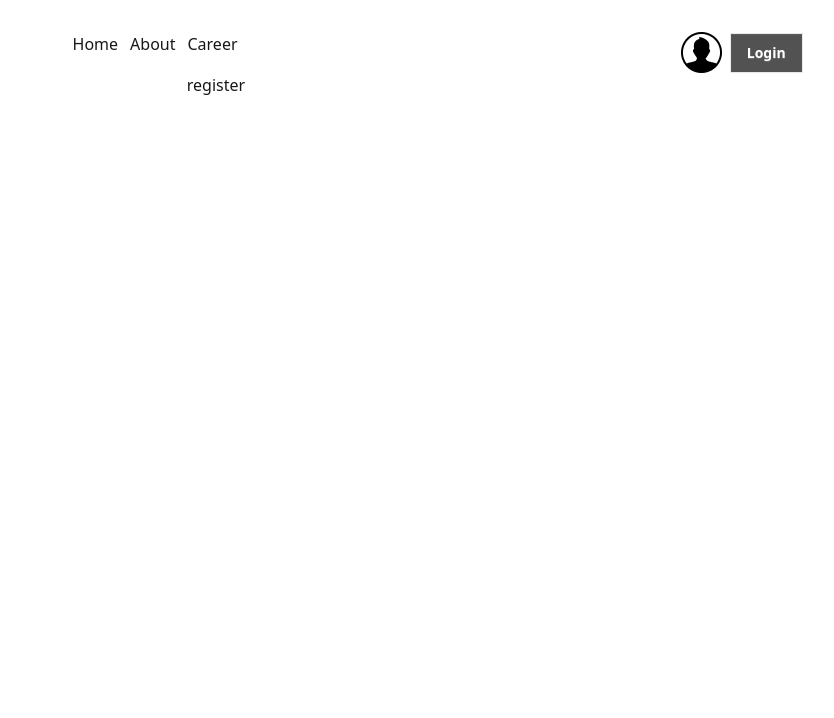
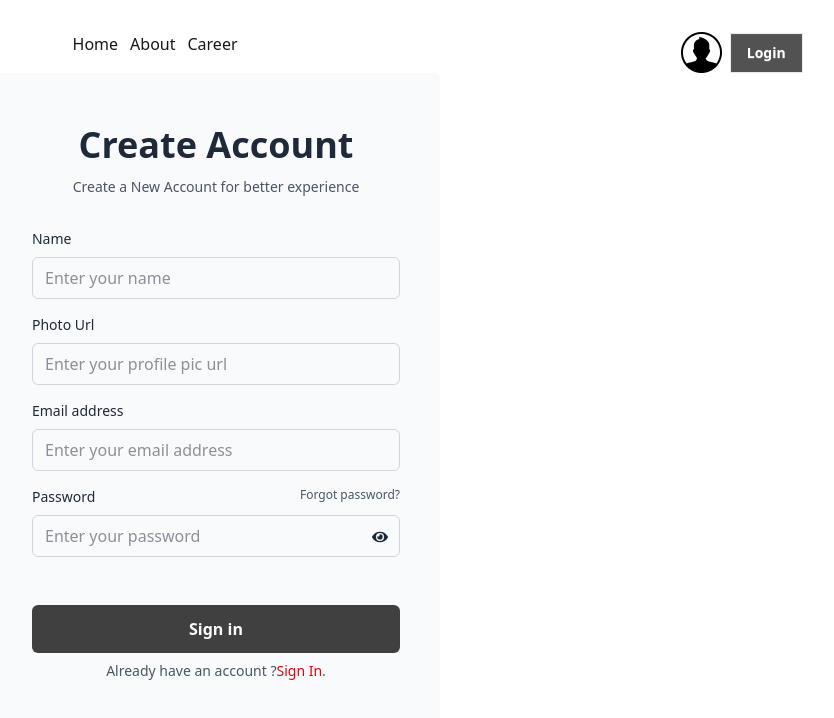
Before and after one commit to joynalmdabedin440/the-daily-feed, a React (Vite) app: page /auth/register in a window 1280 px wide. Shown: the top 718 px of the page, without its empty margins (424-1258 px from the left). Built offline with nearby package versions, Linux system fonts and the light colour scheme.

Commit message:
add sign in section

```diff
--- a/src/components/Login.jsx
+++ b/src/components/Login.jsx
@@ -1,7 +1,11 @@
+import { useState } from "react";
+import { FaEye, FaEyeSlash } from "react-icons/fa";
 import { Link } from "react-router";
 
 
 const Login = () => {
+
+    const [showed,setShowed] =useState(false)
 
 
     const handleLogin = e => {
@@ -10,11 +14,11 @@ const Login = () => {
         const email = e.target.email.value
         const password = e.target.password.value
 
-        console.log(email,password);
+        console.log(email, password);
 
     }
     return (
-        <div className="flex flex-col max-w-md p-6 rounded-md sm:p-10 bg-gray-50 text-gray-800">
+        <div className="flex flex-col md:max-w-md lg:w-lg p-6 rounded-md sm:p-10 bg-gray-50 text-gray-800">
             <div className="mb-8 text-center">
                 <h1 className="my-3 text-4xl font-bold">Sign in</h1>
                 <p className="text-sm text-gray-600">Sign in to access your account</p>
@@ -30,7 +34,16 @@ const Login = () => {
                             <label htmlFor="password" className="text-sm">Password</label>
                             <a rel="noopener noreferrer" href="#" className="text-xs hover:underline text-gray-600">Forgot password?</a>
                         </div>
-                        <input type="password" name="password" id="password" placeholder="Enter your password" className="w-full px-3 py-2 border rounded-md border-gray-300 bg-gray-50 text-gray-800" />
+                        <div className="relative">
+                            <input type={showed?"text":"password"} name="password" id="password" placeholder="Enter your password" className="w-full px-3 py-2 border rounded-md border-gray-300 bg-gray-50 text-gray-800" />
+
+                            <div onClick={()=>setShowed(!showed) } className="absolute top-1/3 right-3 cursor-pointer">
+                                {
+                                    showed? <FaEyeSlash/> : <FaEye/>
+                                }
+                            </div>
+
+                        </div>
                     </div>
                 </div>
                 <div className="space-y-2">
@@ -38,7 +51,7 @@ const Login = () => {
                         <button type="submit" className="w-full px-8 py-3 font-semibold rounded-md bg-neutral-700 text-gray-50 cursor-pointer transition hover:bg-neutral-900">Sign in</button>
                     </div>
                     <p className="px-6 text-sm text-center text-gray-600">Don&lsquo;t have an account yet?
-                        <Link to="/auth/register" rel="noopener noreferrer"  className="hover:underline text-red-600">Sign up</Link>.
+                        <Link to="/auth/register" rel="noopener noreferrer" className="hover:underline text-red-600">Sign up</Link>.
                     </p>
                 </div>
             </form>
--- a/src/components/Register.jsx
+++ b/src/components/Register.jsx
@@ -1,10 +1,69 @@
+import { useState } from "react";
+import { FaEye, FaEyeSlash } from "react-icons/fa";
+import { Link } from "react-router";
 
 
 const Register = () => {
+    const [showed, setShowed] = useState(false)
+
+
+    const handleRegister = e => {
+        e.preventDefault()
+
+        const name = e.target.name.value
+        const photo = e.target.profile.value
+        const email = e.target.email.value
+        const password = e.target.password.value
+
+        console.log(email, password);
+
+    }
     return (
-        <div>
-            register
+        <div className="flex flex-col md:max-w-md lg:w-lg p-6 rounded-md sm:p-10 bg-gray-50 text-gray-800">
+            <div className="mb-8 text-center">
+                <h1 className="my-3 text-4xl font-bold">Create Account</h1>
+                <p className="text-sm text-gray-600">Create a New Account for better experience</p>
+            </div>
+            <form onSubmit={handleRegister} className="space-y-12">
+                <div className="space-y-4">
+                    <div>
+                        <label htmlFor="Name" className="block mb-2 text-sm">Name</label>
+                        <input type="text" name="name" id="name" placeholder="Enter your name" className="w-full px-3 py-2 border rounded-md border-gray-300 bg-gray-50 text-gray-800" />
+                    </div>
+                    <div>
+                        <label htmlFor="Profile" className="block mb-2 text-sm">Photo Url</label>
+                        <input type="text" name="profile" id="profile" placeholder="Enter your profile pic url" className="w-full px-3 py-2 border rounded-md border-gray-300 bg-gray-50 text-gray-800" />
+                    </div>
+                    <div>
+                        <label htmlFor="email" className="block mb-2 text-sm">Email address</label>
+                        <input type="email" name="email" id="email" placeholder="Enter your email address" className="w-full px-3 py-2 border rounded-md border-gray-300 bg-gray-50 text-gray-800" />
+                    </div>
+                    <div>
+                        <div className="flex justify-between mb-2">
+                            <label htmlFor="password" className="text-sm">Password</label>
+                            <a rel="noopener noreferrer" href="#" className="text-xs hover:underline text-gray-600">Forgot password?</a>
+                        </div>
+                        <div className="relative">
+                            <input type={showed ? "text" : "password"} name="password" id="password" placeholder="Enter your password" className="w-full px-3 py-2 border rounded-md border-gray-300 bg-gray-50 text-gray-800" />
 
+                            <div onClick={() => setShowed(!showed)} className="absolute top-1/3 right-3 cursor-pointer">
+                                {
+                                    showed ? <FaEyeSlash /> : <FaEye />
+                                }
+                            </div>
+
+                        </div>
+                    </div>
+                </div>
+                <div className="space-y-2">
+                    <div>
+                        <button type="submit" className="w-full px-8 py-3 font-semibold rounded-md bg-neutral-700 text-gray-50 cursor-pointer transition hover:bg-neutral-900">Sign in</button>
+                    </div>
+                    <p className="px-6 text-sm text-center text-gray-600">Already have an account ?
+                        <Link to="/auth/login" rel="noopener noreferrer" className="hover:underline text-red-600">Sign In</Link>.
+                    </p>
+                </div>
+            </form>
         </div>
     );
 };
```
